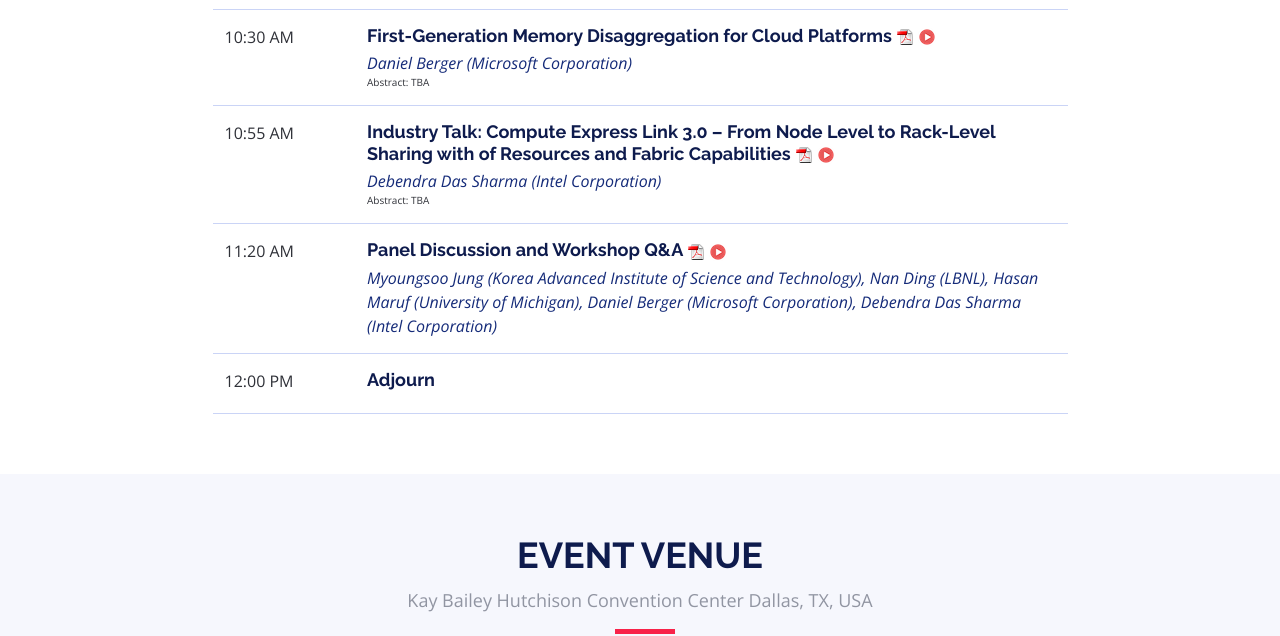
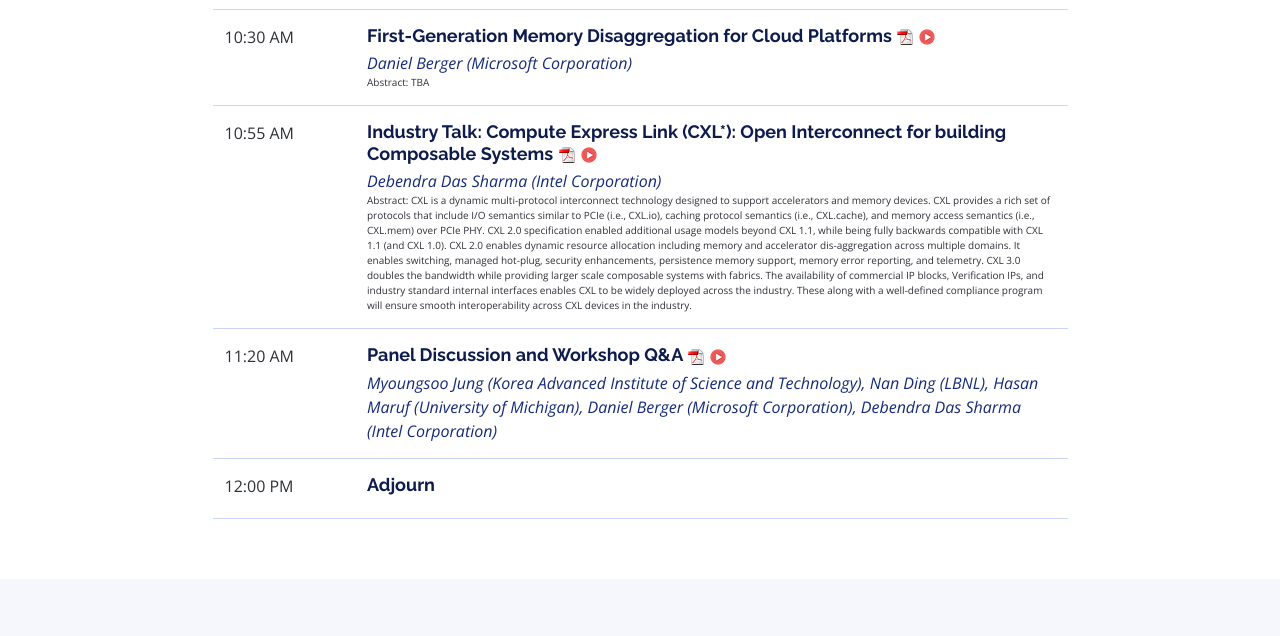
Before and after one commit to resdis/resdis.github.io, a plain HTML site: page ws/2022/sc/index.html in a window 1280 px wide. Shown: the part 4620-5256 px from the top of the page. Drawn offline with nearby package versions, Linux system fonts and the light colour scheme; a web font is replaced by a local one.

Commit message:
SC22 WS: Debendra's abstract

```diff
--- a/ws/2022/sc/index.html
+++ b/ws/2022/sc/index.html
@@ -611,7 +611,7 @@
             <div class="row schedule-item">
               <div class="col-md-2"><time>10:55 AM</time></div>
               <div class="col-md-10">
-                <h4>Industry Talk: Compute Express Link 3.0 – From Node Level to Rack-Level Sharing with of Resources and Fabric Capabilities
+                <h4>Industry Talk: Compute Express Link (CXL*): Open Interconnect for building Composable Systems
 					<a href="" target="_blank" rel="noopener noreferrer">
 						<img border="0" src="assets/img/pdf.gif">
 					</a>
@@ -621,7 +621,8 @@
 				</h4>
                 <p>Debendra Das Sharma (Intel Corporation)</p>
                 <div style="font-size:x-small">
-                    Abstract: TBA
+                    Abstract: CXL is a dynamic multi-protocol interconnect technology designed to support accelerators and memory devices. CXL provides a rich set of protocols that include I/O semantics similar to PCIe (i.e., CXL.io), caching protocol semantics (i.e., CXL.cache), and memory access semantics (i.e., CXL.mem) over PCIe PHY. CXL 2.0 specification enabled additional usage models beyond CXL 1.1, while being fully backwards compatible with CXL 1.1 (and CXL 1.0). CXL 2.0 enables dynamic resource allocation including memory and accelerator dis-aggregation across multiple domains. It enables switching, managed hot-plug, security enhancements, persistence memory support, memory error reporting, and telemetry. CXL 3.0 doubles the bandwidth while providing larger scale composable systems with fabrics.
+					The availability of commercial IP blocks, Verification IPs, and industry standard internal interfaces enables CXL to be widely deployed across the industry. These along with a well-defined compliance program will ensure smooth interoperability across CXL devices in the industry.
                 </div>
               </div>
             </div>
```
